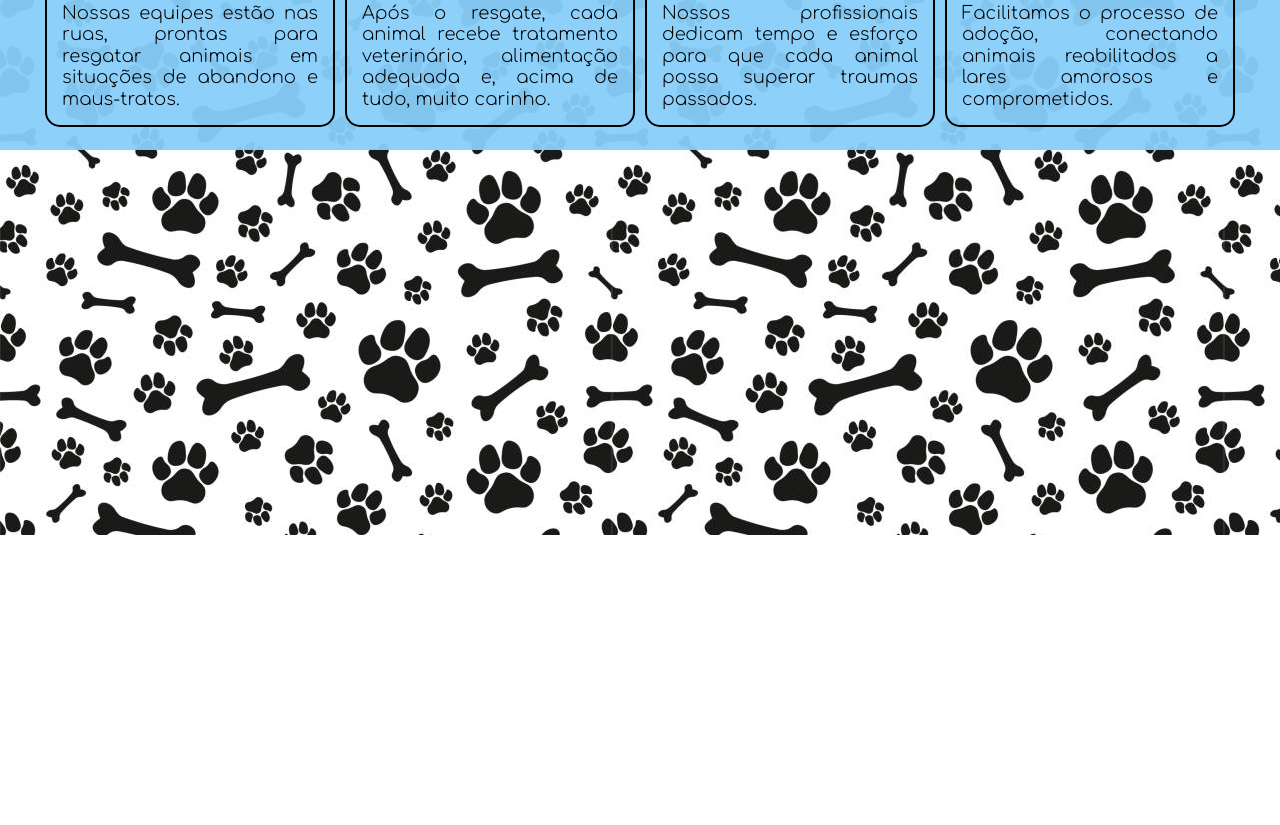
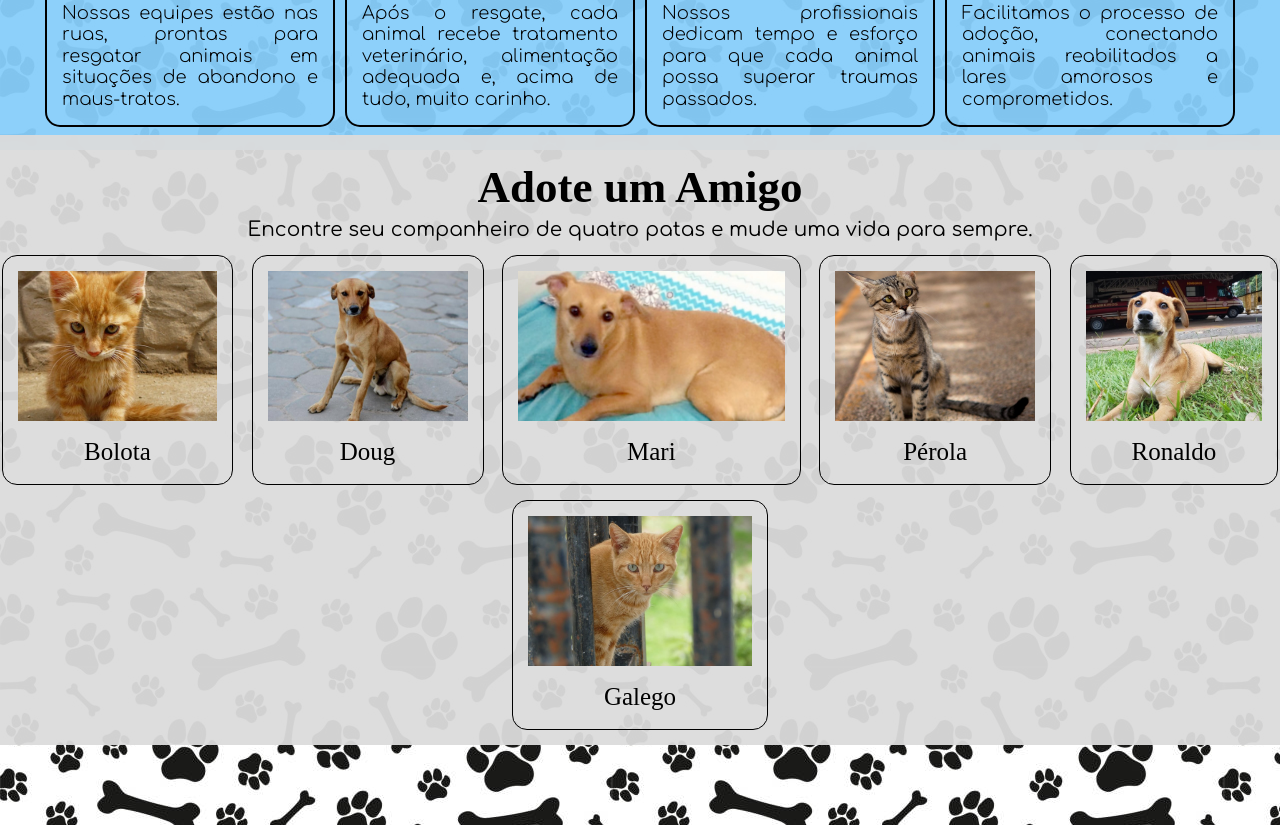
Before and after one commit to Moises-Barbosa/vida_com_patas, a plain HTML site: page index.html in a window 1280 px wide. Shown: the part 977-1802 px from the top of the page. Before the commit the page ends 1512 px from the top, so only its background shows below. Drawn offline with Linux system fonts and the light colour scheme; a web font is replaced by a local one.

Commit message:
Section adote

```diff
--- a/index.html
+++ b/index.html
@@ -123,7 +123,53 @@
         </div>
       </section>
       <!--section_fazemos-->
-      <section id="adote" class="section_adote"></section>
+      <section id="adote" class="section_adote">
+        <header>
+          <h3>Adote um Amigo</h3>
+          <p>
+            Encontre seu companheiro de quatro patas e mude uma vida para
+            sempre.
+          </p>
+        </header>
+        <div class="container_adote">
+          <section>
+            <figure>
+              <img src="/img/bolota.jpg" alt="um filhote de gato" />
+            </figure>
+            <h5>Bolota</h5>
+          </section>
+          <section>
+            <figure>
+              <img src="/img/doug.jpeg" alt="Um cachorro caramelo" />
+            </figure>
+            <h5>Doug</h5>
+          </section>
+          <section>
+            <figure>
+              <img src="/img/mari.jpg" alt="Uma cadelinha fofa" />
+            </figure>
+            <h5>Mari</h5>
+          </section>
+          <section>
+            <figure>
+              <img src="/img/perola.jpeg" alt="Uma gatinha atrevida" />
+            </figure>
+            <h5>Pérola</h5>
+          </section>
+          <section>
+            <figure>
+              <img src="/img/ronaldo.jpeg" alt="Um cachorro traquilo" />
+            </figure>
+            <h5>Ronaldo</h5>
+          </section>
+          <section>
+            <figure>
+              <img src="/img/galego.jpg" alt="Um gato galego" />
+            </figure>
+            <h5>Galego</h5>
+          </section>
+        </div>
+      </section>
       <!--section_adote-->
       <footer class="footer"></footer>
       <!--footer-->
--- a/style.css
+++ b/style.css
@@ -228,9 +228,60 @@ header input {
 
 .section_adote {
   grid-area: section_adote;
-  /* background-color: rgb(76, 43, 226); */
-  height: 40vh;
+  background-color: rgb(220, 220, 220, 0.95);
+  display: flex;
+  flex-flow: column wrap;
+  justify-content: center;
+  align-items: center;
+  padding: 15px 0 15px 0;
+  text-align: center;
 }
+
+.section_adote header {
+  margin: 15px 0 15px;
+}
+
+.section_adote header h3 {
+  font-family: "Petrona", serif;
+  font-weight: 600;
+  font-size: 45px;
+  padding-bottom: 10px;
+}
+
+.section_adote header p {
+  font-size: 20px;
+}
+
+.section_adote div {
+  display: flex;
+  flex-flow: row wrap;
+  justify-content: space-around;
+  align-items: center;
+  gap: 15px;
+}
+
+.section_adote div section {
+  border: 1px solid #000;
+  padding: 15px;
+  border-radius: 15px;
+  display: flex;
+  flex-direction: column;
+  justify-content: center;
+  align-items: center;
+}
+
+.section_adote div figure img {
+  height: 150px;
+}
+
+h5 {
+  font-family: "Petrona", serif;
+  font-size: 25px;
+  font-weight: 400;
+  padding: 5px 0 5px;
+  padding-top: 15px;
+}
+
 .footer {
   grid-area: footer;
   /* background-color: rgb(43, 226, 141); */
```
